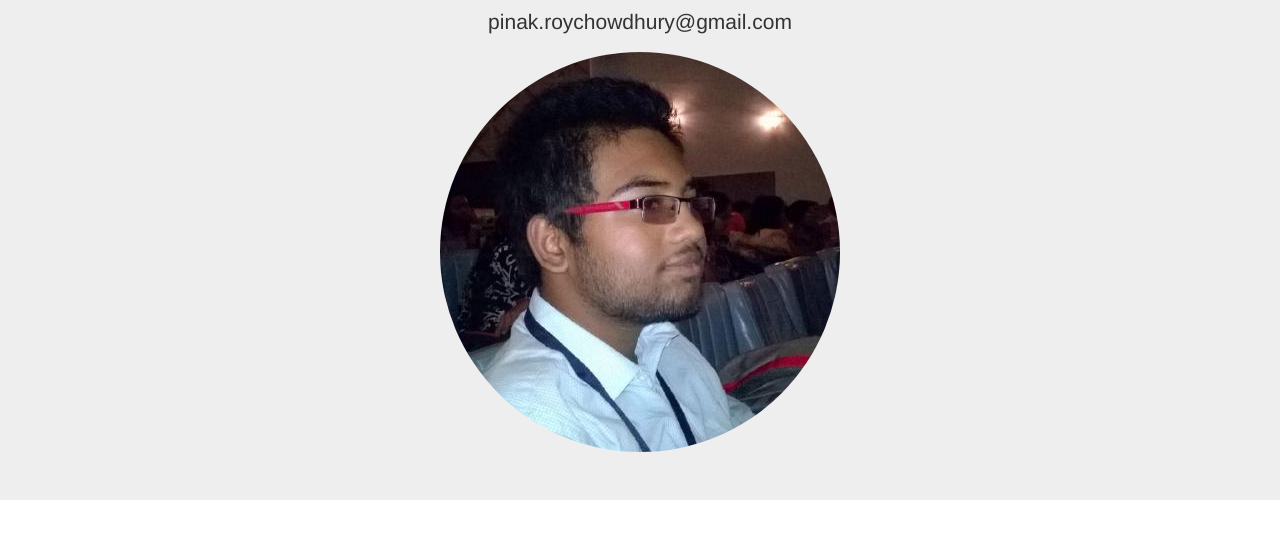
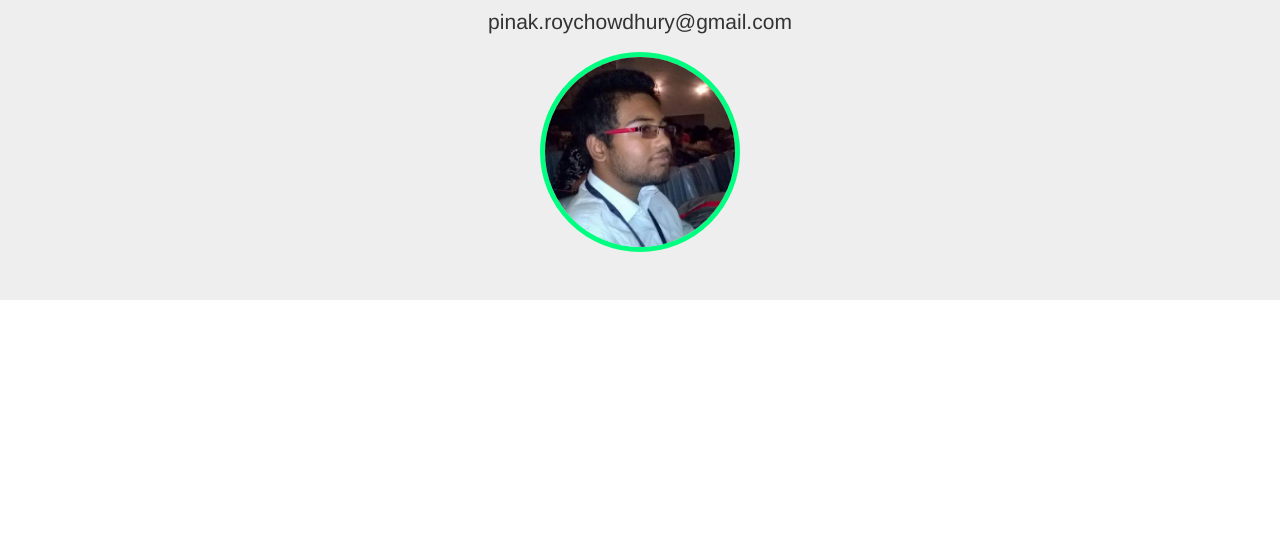
Before and after one commit to Pinak17/profile-page, a plain HTML site: page index.html in a window 1280 px wide. Shown: the part 212-750 px from the top of the page. Drawn offline with nearby package versions, Linux system fonts and the light colour scheme.

Commit message:
Profile picture updated.

```diff
--- a/index.html
+++ b/index.html
@@ -1,5 +1,15 @@
 <!DOCTYPE html>
 <html lang="en">
+	<style>
+		.profile-image-border{
+			border-color: 	#00ff80;
+			border-width: 5px;
+			border-style: solid;
+		}
+		.profile-image{
+			width: 200px;
+		}
+	</style>
 	<head>
 		<title>Pinak Roy Chowdhury</title>
 		<meta charset="utf-8">
@@ -42,7 +52,7 @@
 		<div class="jumbotron text-center">
 			<h1>Pinak Roy Chowdhury</h1>
 			<p>pinak.roychowdhury@gmail.com</p>
-			<img class="img-responsive img-circle center-block" src="assets/images/pinak.jpg" alt="Pinak Roy Chowdhury">
+			<img class="img-responsive img-circle center-block profile-image profile-image-border" src="assets/images/pinak.jpg" alt="Pinak Roy Chowdhury">
 		</div>
 	</body>
 </html>
```
